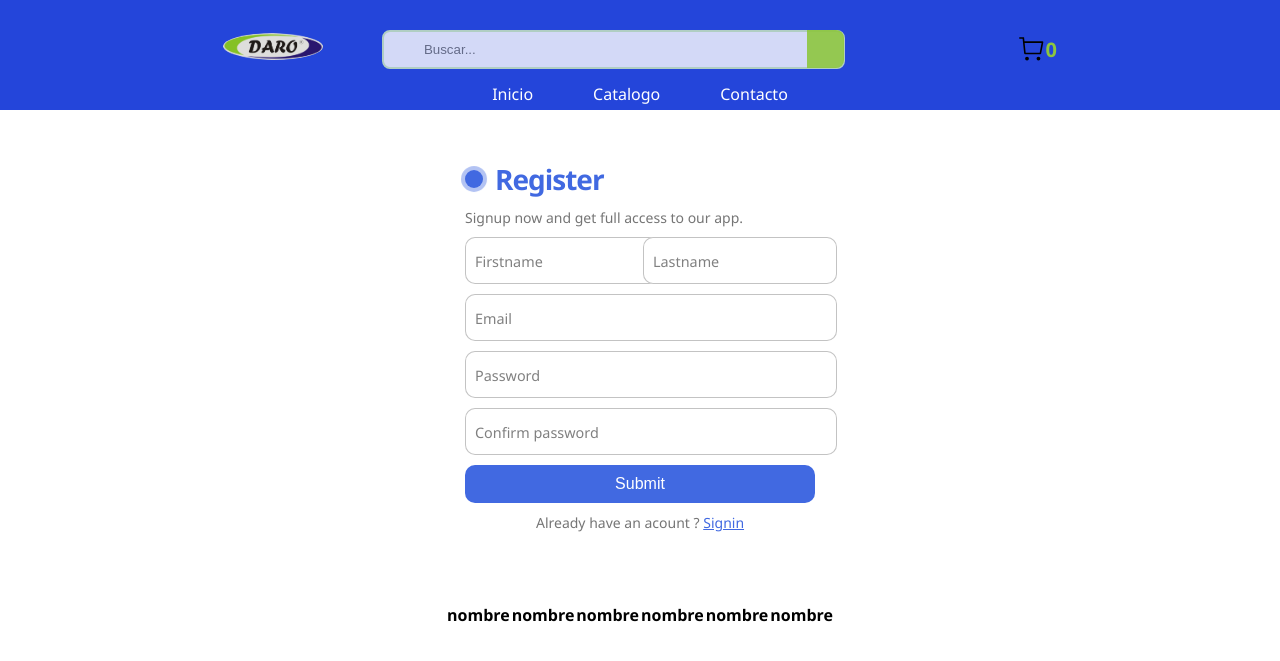
After one commit to Edgarbri26/todoEnLed-online, a PHP site: page /src/php/vistas/gestionarProducto.html in a window 1280 px wide. The commit adds this page. Shown: the top 661 px of the page. Run offline with PHP 8.4, Linux system fonts and the light colour scheme; lists and menus that the app fills with data are empty.

```diff
--- a/h.html
+++ b/h.html
@@ -20,8 +20,11 @@
         <section id="inicio">
             <h1 class="slogan">Tu camino, <br>tu estilo, <span>Todo en LED.</span></h1>
             <p>todo en acesorios para carros</p>
+
         </section>
-
+<button class='btn' type="button">
+Gestion de productos
+</button>
         <section id="new" class="new">
             <h2 class="name-section">Nuevo</h2>
             <article id="products-new" class="products-container">
--- /dev/null
+++ b/src/css/crud.css
@@ -0,0 +1,136 @@
+.form {
+  display: flex;
+  flex-direction: column;
+  gap: 10px;
+  max-width: 350px;
+  background-color: #fff;
+  padding: 20px;
+  border-radius: 20px;
+  position: relative;
+}
+
+.title {
+  font-size: 28px;
+  color: royalblue;
+  font-weight: 600;
+  letter-spacing: -1px;
+  position: relative;
+  display: flex;
+  align-items: center;
+  padding-left: 30px;
+}
+
+.title::before,.title::after {
+  position: absolute;
+  content: "";
+  height: 16px;
+  width: 16px;
+  border-radius: 50%;
+  left: 0px;
+  background-color: royalblue;
+}
+
+.title::before {
+  width: 18px;
+  height: 18px;
+  background-color: royalblue;
+}
+
+.title::after {
+  width: 18px;
+  height: 18px;
+  animation: pulse 1s linear infinite;
+}
+
+.message, .signin {
+  color: rgba(88, 87, 87, 0.822);
+  font-size: 14px;
+}
+
+.signin {
+  text-align: center;
+}
+
+.signin a {
+  color: royalblue;
+}
+
+.signin a:hover {
+  text-decoration: underline royalblue;
+}
+
+.flex {
+  display: flex;
+  width: 100%;
+  gap: 6px;
+}
+
+.form label {
+  position: relative;
+}
+
+.form label .input {
+  width: 100%;
+  padding: 10px 10px 20px 10px;
+  outline: 0;
+  border: 1px solid rgba(105, 105, 105, 0.397);
+  border-radius: 10px;
+}
+
+.form label .input + span {
+  position: absolute;
+  left: 10px;
+  top: 15px;
+  color: grey;
+  font-size: 0.9em;
+  cursor: text;
+  transition: 0.3s ease;
+}
+
+.form label .input:placeholder-shown + span {
+  top: 15px;
+  font-size: 0.9em;
+}
+
+.form label .input:focus + span,.form label .input:valid + span {
+  top: 30px;
+  font-size: 0.7em;
+  font-weight: 600;
+}
+
+.form label .input:valid + span {
+  color: green;
+}
+
+.submit {
+  border: none;
+  outline: none;
+  background-color: royalblue;
+  padding: 10px;
+  border-radius: 10px;
+  color: #fff;
+  font-size: 16px;
+  transform: .3s ease;
+}
+
+.submit:hover {
+  background-color: rgb(56, 90, 194);
+}
+
+@keyframes pulse {
+  from {
+    transform: scale(0.9);
+    opacity: 1;
+  }
+
+  to {
+    transform: scale(1.8);
+    opacity: 0;
+  }
+}
+
+section{
+    display: flex;
+    align-items: center;
+    justify-content: center;
+}
--- a/src/js/script.js
+++ b/src/js/script.js
@@ -2,6 +2,7 @@ let carrito = [];
 let numProducts = 0;
 
 cargarCarrito();
+localStorage.clear();
 
 function agregarAlCarrito(idProducto) {
   const counterProduct = document.getElementById("counter-product");
@@ -9,6 +10,7 @@ function agregarAlCarrito(idProducto) {
   console.log(carrito);
   numProducts++;
   counterProduct.textContent = numProducts;
+  alert("PRoducto agregado con exito")
   guardarCarrito();
 }
 
--- /dev/null
+++ b/src/php/vistas/gestionarProducto.html
@@ -0,0 +1,62 @@
+<!DOCTYPE html>
+<html lang="en">
+<head>
+    <meta charset="UTF-8">
+    <meta name="viewport" content="width=device-width, initial-scale=1.0">
+    <link rel="stylesheet" href="/src/css/global.css">
+    <link rel="stylesheet" href="/src/css/crud.css">
+    <title>Document</title>
+</head>
+<body>
+    <todoenled-header></todoenled-header>
+    <section id="new-product">
+        <form class="form">
+            <p class="title">Register </p>
+            <p class="message">Signup now and get full access to our app. </p>
+                <div class="flex">
+                <label>
+                    <input required placeholder="" type="text" class="input">
+                    <span>Firstname</span>
+                </label>
+
+                <label>
+                    <input required placeholder="" type="text" class="input">
+                    <span>Lastname</span>
+                </label>
+            </div>
+            <label>
+                <input required placeholder="" type="email" class="input">
+                <span>Email</span>
+            </label>
+            <label>
+                <input required placeholder="" type="password" class="input">
+                <span>Password</span>
+            </label>
+            <label>
+                <input required placeholder="" type="password" class="input">
+                <span>Confirm password</span>
+            </label>
+            <button type="submit" class="submit">Submit</button>
+            <p class="signin">Already have an acount ? <a href="#">Signin</a> </p>
+        </form>
+    </section>
+
+    <section id="products">
+        <table>
+            <thead>
+                <th>nombre</th>
+                <th>nombre</th>
+                <th>nombre</th>
+                <th>nombre</th>
+                <th>nombre</th>
+                <th>nombre</th>
+
+            </thead>
+        </table>
+    </section>
+
+
+
+    <script src="../../js/compents/todoEnLed-header.js"></script>
+</body>
+</html>
```
Also changed, not shown: index.php (+49 -27 lines), src/php/back/CRUD.php (added, +36 -0 lines), src/php/login.html (added, +11 -0 lines).
